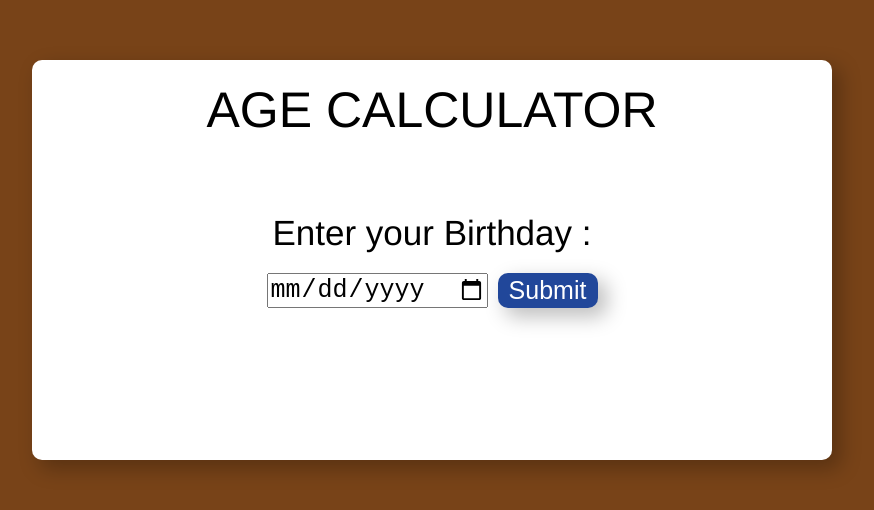
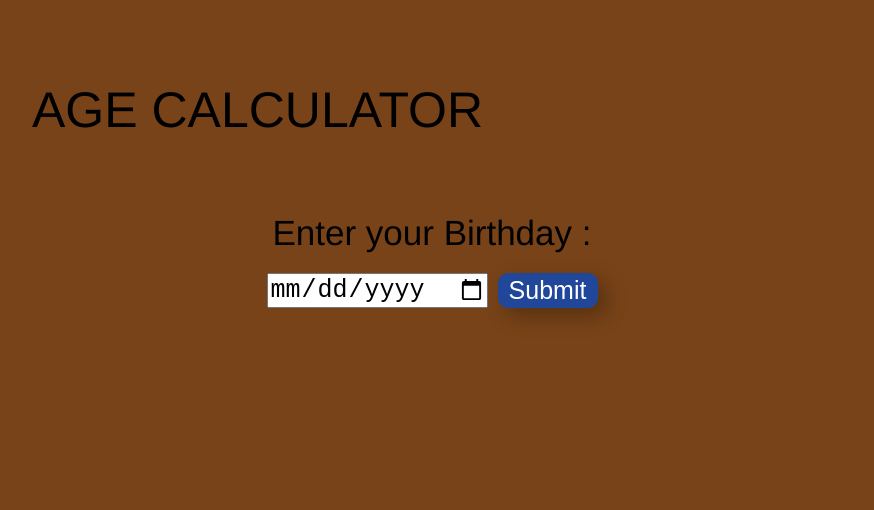
Before and after one commit to IshanHansaka/age_calculator, a React (Create React App) app: page / in a window 1280 px wide. Shown: the part 140-650 px from the top of the page, without its empty margins (208-1082 px from the left). Built offline with nearby package versions, Linux system fonts and the light colour scheme.

Commit message:
chore: remove container

```diff
--- a/src/styles/Calculator.css
+++ b/src/styles/Calculator.css
@@ -1,15 +1,3 @@
-.container {
-  background-color: #ffffff;
-  border-radius: 10px;
-  box-shadow: 8px 8px 19.9px 1px #00000040;
-  height: 400px;
-  width: 800px;
-  display: flex;
-  flex-direction: column;
-  justify-content: center;
-  align-items: center;
-}
-
 p {
   margin: 0;
 }
```
